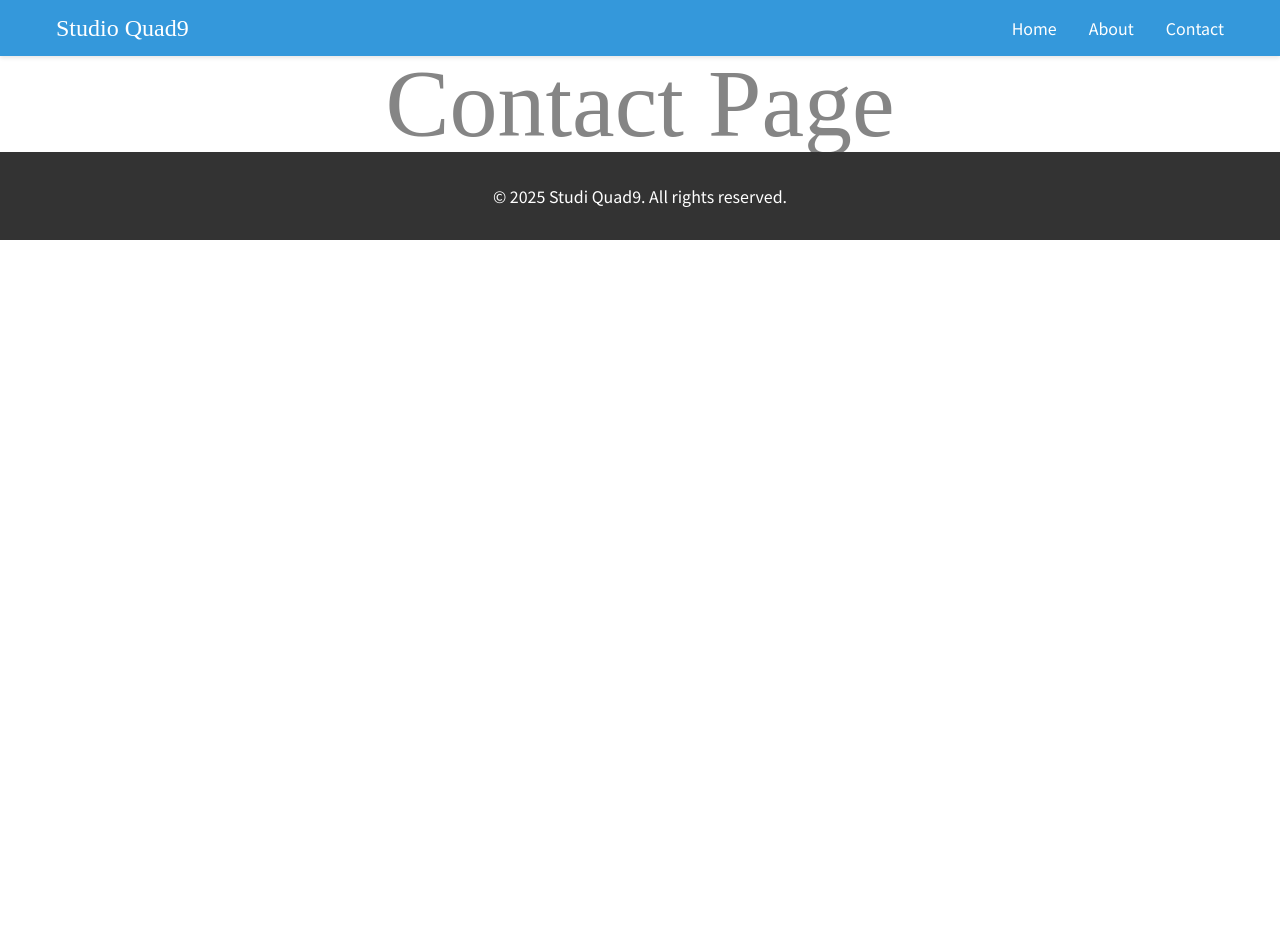
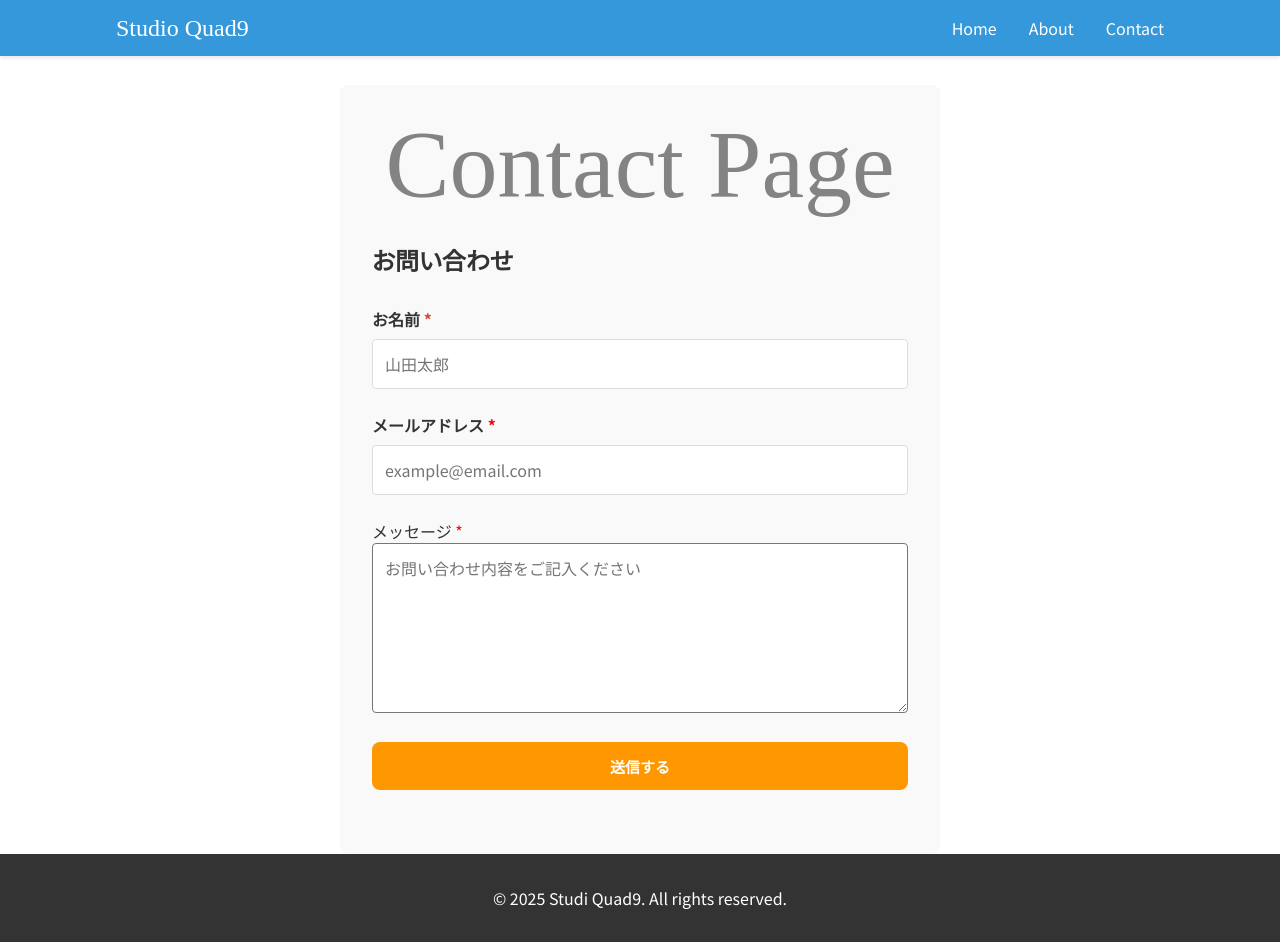
Before and after one commit to vivlio-kumihan/kumihan.com, a React (Vite) app: page /contact in a window 1280 px wide. Before the commit the page ends 800 px from the top, so only its background shows below. Built offline with nearby package versions, Linux system fonts and the light colour scheme; a web font is replaced by a local one.

Commit message:
fixing form

```diff
--- a/src/components/layout/Header.jsx
+++ b/src/components/layout/Header.jsx
@@ -1,8 +1,31 @@
+import { useState, useEffect } from "react";
 import styles from "./Header.module.scss";
 
 const Header = () => {
+  const [isVisivle, setIsVisible] = useState(true);
+  const [lastScrollY, setLastScrollY] = useState(0);
+
+  useEffect(() => {
+    const handleScroll = () => {
+      const currentScrollY = window.scrollY;
+      currentScrollY > lastScrollY && currentScrollY > 80
+        ? setIsVisible(false)
+        : setIsVisible(true);
+      setLastScrollY(currentScrollY);
+    };
+
+    window.addEventListener("scroll", handleScroll);
+
+    return () => {
+      window.removeEventListener("scroll", handleScroll);
+    };
+  }, [lastScrollY]);
+
   return (
-    <header className={styles.header}>
+    <header
+      className={styles.header}
+      style={{transform: isVisivle ? "translate(0)" : "translateY(-100%)"}}
+    >
       <div className={styles.container}>
         <h1 className={styles.logo}>Studio Quad9</h1>
         <nav className={styles.nav}>
--- a/src/components/layout/Header.module.scss
+++ b/src/components/layout/Header.module.scss
@@ -1,13 +1,18 @@
 @use '../../styles/globals' as *;
 
 .header {
+  position: fixed;
+  top: 0;
+  left: 0;
+  width: 100%;
   background-color: $primary-color;
   padding: 1rem 0;
   box-shadow: 0 2px 4px rgba(0,0,0,0.1);
+  transition: transform 0.3s;
 }
 
 .container {
-  max-width: 1200px;
+  max-width: 1080px;
   margin: 0 auto;
   padding: 0 1rem;
   display: flex;
@@ -26,11 +31,8 @@
 
   a {
     color: white;
-
-
     &:hover {
       opacity: .6;
-      // text-decoration: underline;
     }
   }
 }
--- a/src/components/ui/Button.jsx
+++ b/src/components/ui/Button.jsx
@@ -1,6 +1,7 @@
 import { useState } from "react";
 import styled from "styled-components";
 import { mq } from "./MediaQuerry";
+
 const StyledBaseButton = styled.button`
   /* レイアウト */
   display: inline-flex;
@@ -60,7 +61,6 @@ const StyledBaseButton = styled.button`
   }
 `;
 
-
 const StyledMovieControlButton = styled(StyledBaseButton)`
 `;
 
--- a/src/pages/About.jsx
+++ b/src/pages/About.jsx
@@ -15,7 +15,6 @@ const About = () => {
   ];
 
   return (
-    <>
     <div className="container">
       <h1 className={styles.aboutHeading1}>Slider Test</h1>
       <div className="wrapper">
@@ -32,7 +31,6 @@ const About = () => {
         <GraphicSwiper slides={myGraphics} />
       </div>
     </div>
-    </>
   );
 };
 
--- a/src/pages/Contact.jsx
+++ b/src/pages/Contact.jsx
@@ -1,13 +1,209 @@
-import { react } from "react";
+import { useState, useEffect } from 'react';
+import styles from "./Contact.module.scss";
+import { BaseButton } from "../components/ui/Button";
 
 const Contact = () => {
+  const [formData, setFormData] = useState({
+    name: '',
+    email: '',
+    message: ''
+  });
+  const [status, setStatus] = useState('idle'); // idle, sending, success, error
+  const [errors, setErrors] = useState({});
+
+  // バリデーション
+  const validate = () => {
+    const newErrors = {};
+
+    if (!formData.name.trim()) {
+      newErrors.name = 'お名前を入力してください';
+    }
+
+    if (!formData.email.trim()) {
+      newErrors.email = 'メールアドレスを入力してください';
+    } else if (!/^[^\s@]+@[^\s@]+\.[^\s@]+$/.test(formData.email)) {
+      newErrors.email = '有効なメールアドレスを入力してください';
+    }
+
+    if (!formData.message.trim()) {
+      newErrors.message = 'メッセージを入力してください';
+    }
+
+    return newErrors;
+  };
+
+  // フォーム送信
+  const handleSubmit = async (e) => {
+    e.preventDefault();
+
+    const validationErrors = validate();
+    if (Object.keys(validationErrors).length > 0) {
+      setErrors(validationErrors);
+      return;
+    }
+
+    setErrors({});
+    setStatus('sending');
+
+    // 実際のAPI送信(ここではダミー)
+    // 実務では fetch() で Formspree や EmailJS、自社APIに送信
+    try {
+      await new Promise(resolve => setTimeout(resolve, 1500)); // 送信をシミュレート
+
+      // 成功時の処理
+      setStatus('success');
+      setFormData({ name: '', email: '', message: '' });
+    } catch (error) {
+      setStatus('error');
+    }
+  };
+
+  // 成功メッセージを3秒後に自動で消す
+  useEffect(() => {
+    if (status === 'success') {
+      const timer = setTimeout(() => {
+        setStatus('idle');
+      }, 3000);
+
+      // クリーンアップ: タイマーをクリア
+      return () => clearTimeout(timer);
+    }
+  }, [status]);
+
+  const handleChange = (e) => {
+    const { name, value } = e.target;
+    setFormData(prev => ({
+      ...prev,
+      [name]: value
+    }));
+    // 入力中にエラーをクリア
+    if (errors[name]) {
+      setErrors(prev => ({
+        ...prev,
+        [name]: ''
+      }));
+    }
+  };
+
   return (
-    <>
-      <div className="container">
-        <h1>Contact Page</h1>
+    <div className={`container ${styles.contact}`}>
+      <h1>Contact Page</h1>
+      <div className="wrapper">
+        <h2 className={styles.contact__heading2}>お問い合わせ</h2>
+        <form onSubmit={handleSubmit}>
+          {/* お名前 */}
+          <div className={styles.contact__formInner}>
+            <label className={styles.contact__lavel}>
+              お名前 <span>*</span>
+            </label>
+            <input
+              className={styles.contact__input}
+              type="text"
+              name="name"
+              value={formData.name}
+              onChange={handleChange}
+              style={{
+                border: errors.name ? "2px solid #e53e3e" : "1px solid #ddd",
+              }}
+              placeholder="山田太郎"
+            />
+            {errors.name && (
+              <div className={styles.contact__warning}>{errors.name}</div>
+            )}
+          </div>
+
+          {/* メールアドレス */}
+          <div className={styles.contact__formInner}>
+            <label className={styles.contact__lavel}>
+              メールアドレス <span style={{ color: "red" }}>*</span>
+            </label>
+            <input
+              className={styles.contact__input}
+              type="email"
+              name="email"
+              value={formData.email}
+              onChange={handleChange}
+              style={{
+                border: errors.email ? "2px solid #e53e3e" : "1px solid #ddd",
+              }}
+              placeholder="example@email.com"
+            />
+            {errors.email && (
+              <div className={styles.contact__warning}>{errors.email}</div>
+            )}
+          </div>
+
+          {/* メッセージ */}
+          <div style={{ marginBottom: "1.5rem" }}>
+            <label className={styles.contact__formInner}>
+              メッセージ <span style={{ color: "red" }}>*</span>
+            </label>
+            <textarea
+              className={styles.contact__input}
+              name="message"
+              value={formData.message}
+              onChange={handleChange}
+              rows="6"
+              placeholder="お問い合わせ内容をご記入ください"
+            />
+            {errors.message && (
+              <div className={styles.contact__warning}>{errors.message}</div>
+            )}
+          </div>
+
+          {/* 送信ボタン */}
+          <BaseButton
+            className={styles.contact__btn}
+            type="submit"
+            disabled={status === "sending"}
+          >
+            {status === "sending" ? "送信中..." : "送信する"}
+          </BaseButton>
+
+          {/* 成功メッセージ */}
+          {status === "success" && (
+            <div className={styles.contact__message}>✓ 送信が完了しました!</div>
+          )}
+
+          {/* エラーメッセージ */}
+          {status === "error" && (
+            <div className={`${styles.contact__message} ${styles.error}`}>
+              送信に失敗しました。もう一度お試しください。
+            </div>
+          )}
+        </form>
       </div>
-    </>
+    </div>
   );
-};
+}
 
 export default Contact;
+
+// <button
+//   type="submit"
+//   disabled={status === "sending"}
+//   style={{
+//     width: "100%",
+//     padding: "1rem",
+//     fontSize: "1rem",
+//     fontWeight: "bold",
+//     color: "white",
+//     backgroundColor: status === "sending" ? "#a0aec0" : "#3182ce",
+//     border: "none",
+//     borderRadius: "4px",
+//     cursor: status === "sending" ? "not-allowed" : "pointer",
+//     transition: "background-color 0.2s",
+//   }}
+//   onMouseOver={(e) => {
+//     if (status !== "sending") {
+//       e.target.style.backgroundColor = "#2c5282";
+//     }
+//   }}
+//   onMouseOut={(e) => {
+//     if (status !== "sending") {
+//       e.target.style.backgroundColor = "#3182ce";
+//     }
+//   }}
+// >
+//   {status === "sending" ? "送信中..." : "送信する"}
+// </button>;
--- a/src/pages/Contact.module.scss
+++ b/src/pages/Contact.module.scss
@@ -0,0 +1,48 @@
+.contact {
+  max-width: 600px;
+  margin: 85px auto 0;
+  padding: 2rem;
+  background-color: #f9f9f9;
+  border-radius: 8px;
+  &__heading2 {
+    margin-bottom: 2rem;
+    font-size: 1.5rem;
+  }
+  &__formInner {
+    margin-bottom: 1.5rem;
+  }
+  &__lavel {
+    display: block;
+    margin-bottom: .5rem;
+    font-weight: 700;
+    & > span {
+      color: #e53e3e;
+    }
+  }
+  &__input {
+    width: 100%;
+    padding: 0.75rem;
+    font-size: 1rem;
+    border-radius: 4px;
+    box-sizing: border-box;
+  }
+  &__warning {
+    margin-top: .25rem;
+    font-size: .875rem;
+    color: #e53e3e;
+  }
+  &__btn {
+    width: 100% !important;
+  }
+  &__message {
+    margin-top: 1rem;
+    padding: 1rem;
+    text-align: center,   ;
+    color: white;
+    background-color: #48bb78;
+    border-radius: 4px;
+    &.error {
+      background-color: #e53e3e;
+    }
+  }
+}
--- a/src/pages/Home.jsx
+++ b/src/pages/Home.jsx
@@ -18,7 +18,6 @@ const Home = () => {
   const ref = useRef();
 
   return (
-    <>
     <div className="container">
       <div className="wrapper">
         <h1>
@@ -38,7 +37,7 @@ const Home = () => {
         images={myImages}
         heightMqLg={"500px"}
       />
-        <Movie ref={ref} path="/movies/sample.mov" />
+      <Movie ref={ref} path="/movies/sample.mp4" />
       <div className={`wrapper ${styles.btn}`}>
         <MovieControlButton ref={ref}>
           <div className="note">hello, hello, hello</div>
@@ -46,7 +45,6 @@ const Home = () => {
         <BaseButton>Base Button</BaseButton>
       </div>
     </div>
-    </>
   );
 };
 
--- a/src/styles/main.scss
+++ b/src/styles/main.scss
@@ -22,6 +22,10 @@ body {
   @include mq(md) {
     width: 90%;
   }
+}
+
+.container {
+  margin-top: 85px;
 }
 
 h1, h2, h3, h4, h5, h6 {
```
Lines whose indentation alone changed are shown as unchanged.
